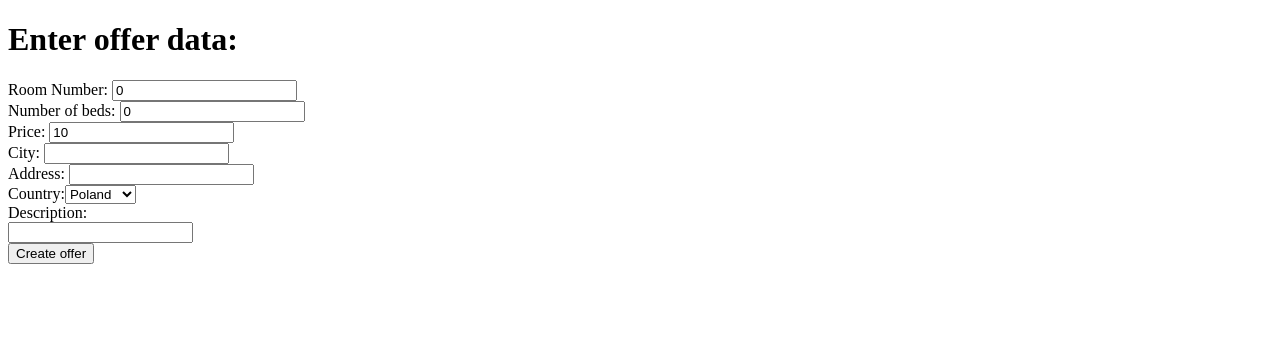
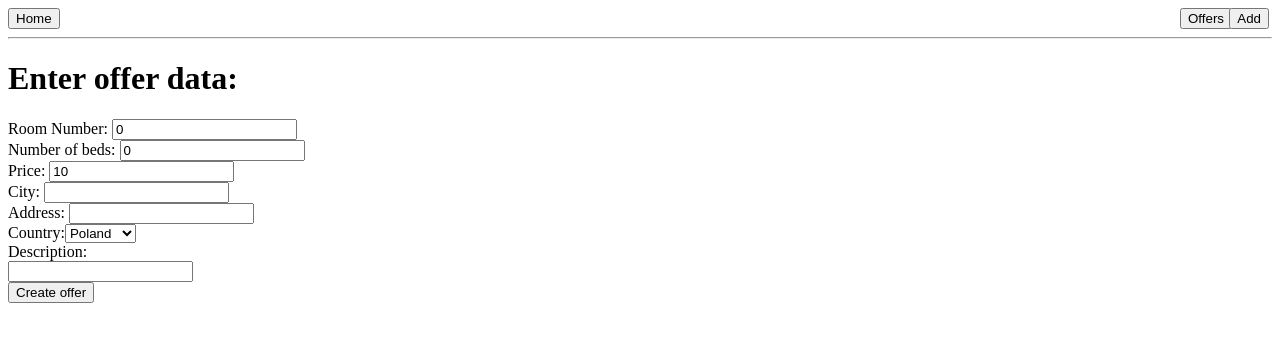
Before and after one commit to sosna252/ReactFrontend, a React app: page /new in a window 1280 px wide. Shown: the top 342 px of the page. Built offline with nearby package versions, Linux system fonts and the light colour scheme; the HTML template or start-up script is replaced by a standard one.

Commit message:
Header - navigation

```diff
--- a/src/components/App.jsx
+++ b/src/components/App.jsx
@@ -13,12 +13,15 @@ import reduxLogger from 'redux-logger'
 
 import PageOffersList from './PageOffersList';
 import PageOfferCreate from './PageOfferCreate';
+import AppHeader from './Header'
 
 const store = createStore(rootReducer, {}, applyMiddleware(reduxLogger,reduxThunk))
 
 const App = () => (
   <Provider store={store}>
     <Router>
+      <AppHeader />
+      <hr />
       <Switch>
         <Route exact path="/list">
           <PageOffersList></PageOffersList>
--- /dev/null
+++ b/src/components/Header.jsx
@@ -0,0 +1,19 @@
+import React from "react";
+import { NavLink } from "react-router-dom";
+
+function Header() {
+  return (
+    <nav style={{position:'relative'}}>
+      <NavLink exact activeClassName="active" to="/">
+      <button>Home</button>
+      </NavLink>
+      <NavLink activeClassName="active"  to="/list">
+      <button style={{right:'40px', position:'absolute'}}>Offers</button>
+      </NavLink>
+      <NavLink activeClassName="active" to="/new">
+      <button style={{right:'3px', position:'absolute',}}>Add</button>
+      </NavLink>
+    </nav>
+  );
+}
+export default Header;
```
